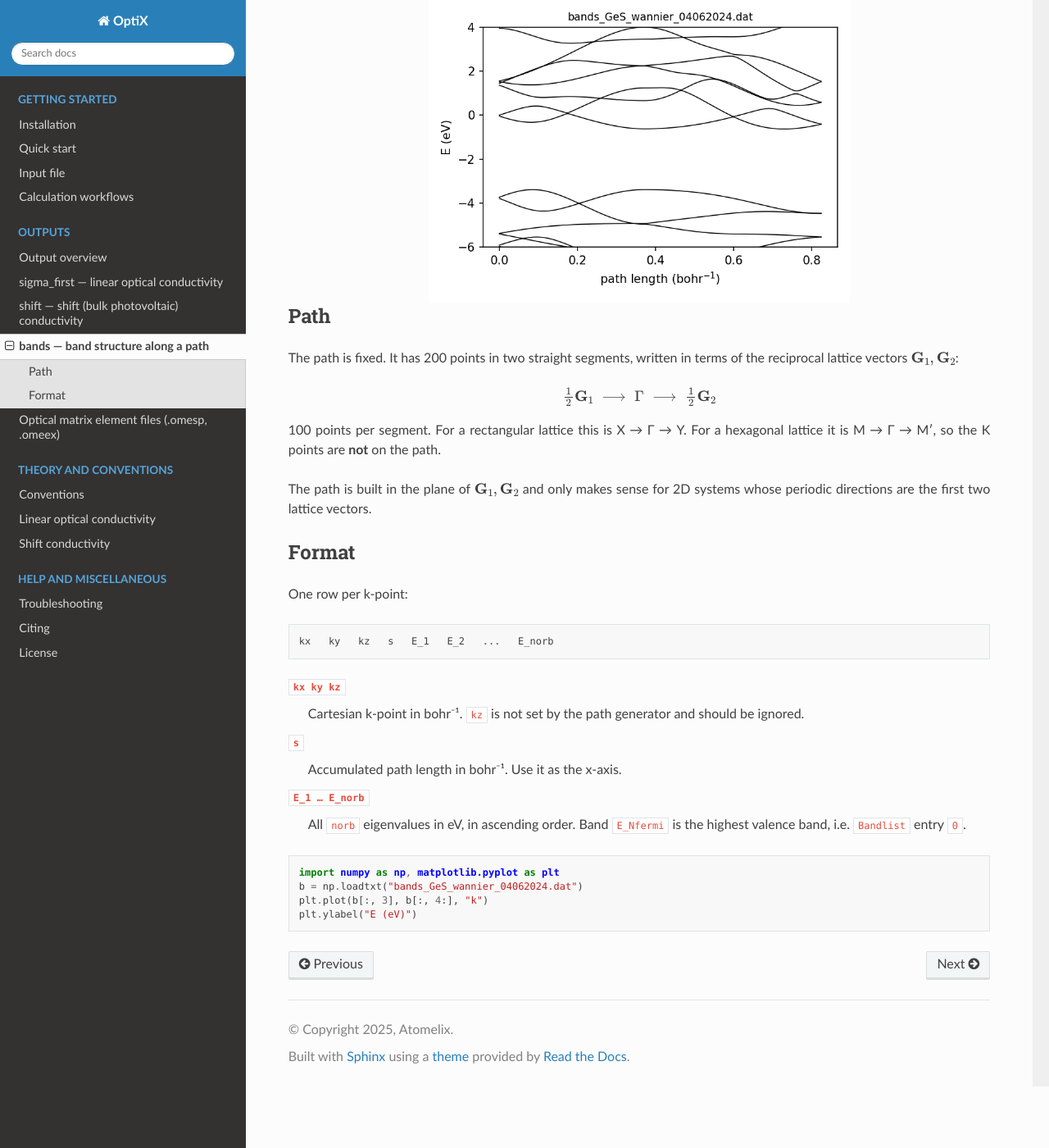
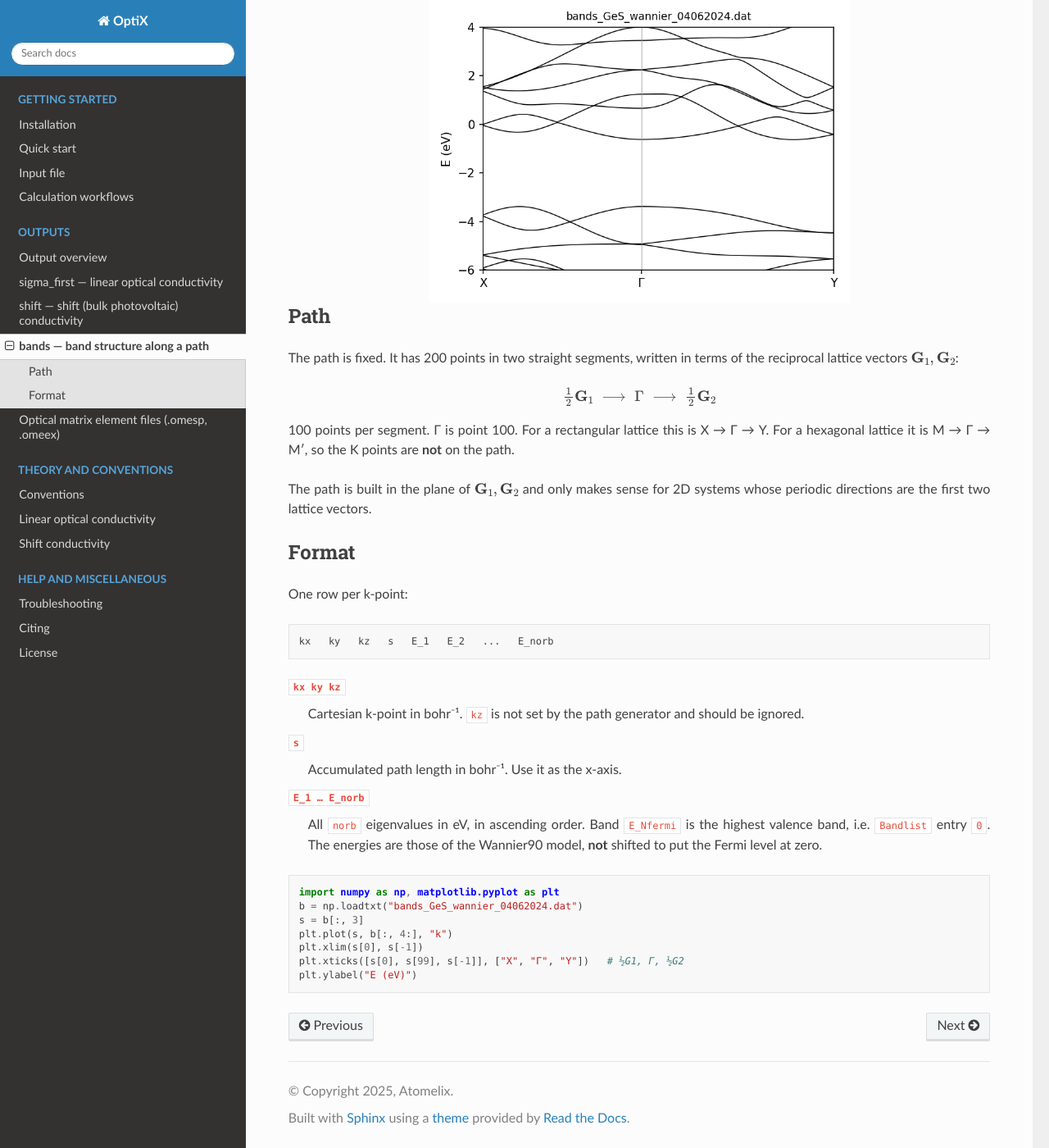
Before and after one commit to xatu-code/optix-documentation, a Sphinx documentation site: the page built from docs/outputs/bands.rst, in a window 1280 px wide and 1400 px high, scrolled down 235 px. Shown: the whole window at 82% size. Built offline with Sphinx 7.4.7 and the Read the Docs theme 3.1.0, drawn with Linux system fonts in a browser that asks for light colours.

Commit message:
Use paper figures for excitonic examples and tighten band plot
- Landing page: show Fig. 4 (GeS shift conductivity, IPA vs BSE) from
  Esteve-Paredes et al., npj Comput. Mater. 11, 13 (2025)
- Quick start: add Fig. 2 (absorbance, IPA vs BSE) to the excitonic section
- Both figures reproduced unmodified with CC BY-NC-ND 4.0 attribution
- Band structure: x-axis limited to the data, X-Γ-Y tick labels, note
  that energies are not shifted to the Fermi level

Co-Authored-By: Claude Opus 5.5 <noreply@anthropic.com>

```diff
--- a/docs/outputs/bands.rst
+++ b/docs/outputs/bands.rst
@@ -20,7 +20,7 @@ lattice vectors :math:`\mathbf{G}_1, \mathbf{G}_2`:
 
    \tfrac12\mathbf{G}_1 \;\longrightarrow\; \Gamma \;\longrightarrow\; \tfrac12\mathbf{G}_2
 
-100 points per segment. For a rectangular lattice this is X → Γ → Y. For a hexagonal lattice it is
+100 points per segment. Γ is point 100. For a rectangular lattice this is X → Γ → Y. For a hexagonal lattice it is
 M → Γ → M′, so the K points are **not** on the path.
 
 The path is built in the plane of :math:`\mathbf{G}_1, \mathbf{G}_2` and only makes sense for 2D systems
@@ -43,11 +43,15 @@ One row per k-point:
 
 ``E_1 … E_norb``
    All ``norb`` eigenvalues in eV, in ascending order. Band ``E_Nfermi`` is the highest valence band,
-   i.e. ``Bandlist`` entry ``0``.
+   i.e. ``Bandlist`` entry ``0``. The energies are those of the Wannier90 model, **not** shifted to put
+   the Fermi level at zero.
 
 .. code-block:: python
 
    import numpy as np, matplotlib.pyplot as plt
    b = np.loadtxt("bands_GeS_wannier_04062024.dat")
-   plt.plot(b[:, 3], b[:, 4:], "k")
+   s = b[:, 3]
+   plt.plot(s, b[:, 4:], "k")
+   plt.xlim(s[0], s[-1])
+   plt.xticks([s[0], s[99], s[-1]], ["X", "Γ", "Y"])   # ½G1, Γ, ½G2
    plt.ylabel("E (eV)")
```
Also changed, not shown: docs/index.rst (+6 -2 lines), docs/quickstart.rst (+11 -0 lines), docs/images/ges_bands.png, docs/images/paper_fig2_absorbance.jpg (added), docs/images/paper_fig4_ges_shift.jpg (added).
